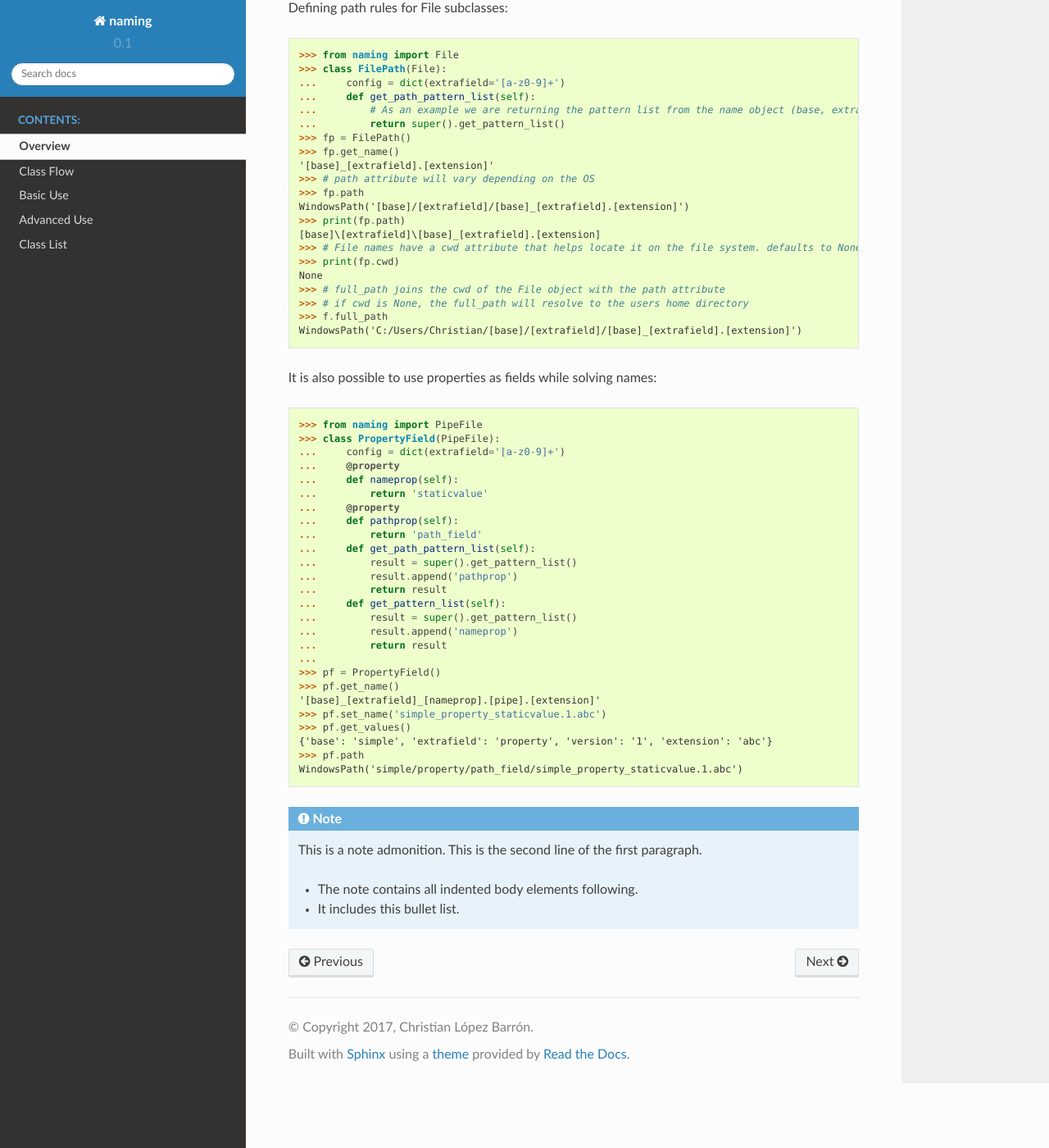
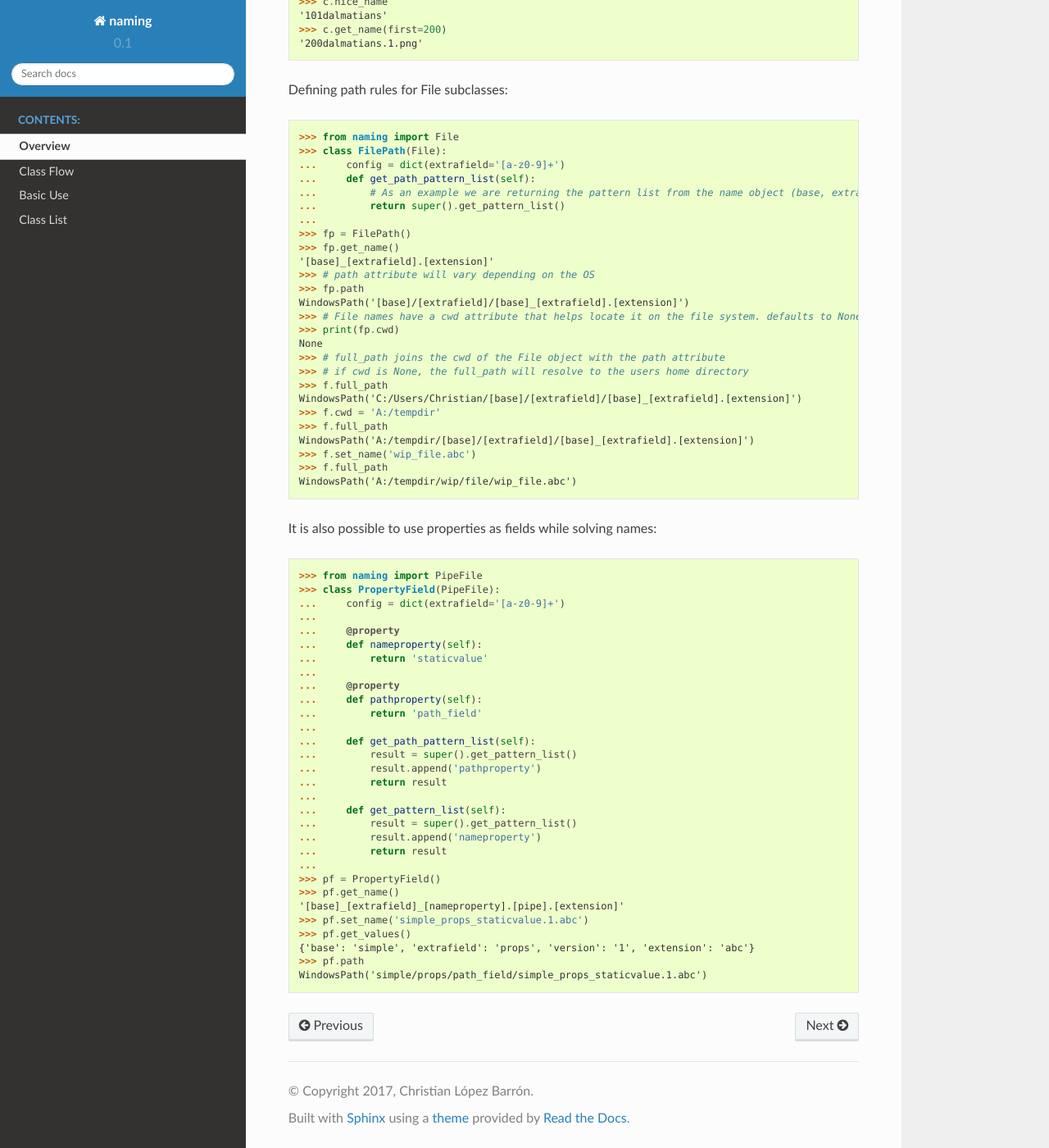
Before and after one commit to chrizzFTD/naming, a Sphinx documentation site: the page built from docs/source/Overview.rst, in a window 1280 px wide and 1400 px high, scrolled down 3382 px. Shown: the whole window at 82% size. Built offline with Sphinx 7.4.7 and the Read the Docs theme 2.0.0, drawn with Linux system fonts in a browser that asks for light colours; some of the changed text lies outside the part shown.

Commit message:
updated docs

```diff
--- a/docs/source/Overview.rst
+++ b/docs/source/Overview.rst
@@ -4,9 +4,9 @@
 .. topic:: Name Objects
 
     This package offers classes representing names as strings that follow a certain pattern convention.
-    New Name objects can subclass from the provided classes in a simple manner. Each Name object has a config attribute
-    that contains the fields and patterns of the convention to follow. Names can also drop fields from their parent
-    classes with the drops attribute, or they can merge / split fields with the compounds attribute.
+    New Name objects can subclass from the provided classes in a simple manner. Each Name object has a **config**
+    attribute that contains the fields and patterns of the convention to follow. Names can also drop fields from their
+    parent classes with the **drops** attribute, or they can merge / split fields with the **compounds** attribute.
 
 Class Flow
 ==========
@@ -87,19 +89,20 @@
         'wipfile.render.7.8.ext',
         'wipfile.render.7.9.ext']
 
-Advanced Use
-============
-
 .. topic:: Creating New Names
 
-    Define custom new fields::
+    The **config**, **drops** and **compounds** attributes are merged on the subclasses to provide a simple but flexible
+    and scalable system that can help rule all names in a project.
 
-        >>> extra_fields = dict(year='[0-9]{4}', user='[a-z]+', another='(constant)', last='[a-zA-Z0-9]+')
-
-    Define the new type::
+    Inheriting from a built-in Name::
 
         >>> from naming import PipeFile
-        >>> ProjectFile = type('ProjectFile', (PipeFile,), dict(config=extra_fields))
+        >>> class ProjectFile(PipeFile):
+        ...     config = dict(year='[0-9]{4}',
+        ...                   user='[a-z]+',
+        ...                   another='(constant)',
+        ...                   last='[a-zA-Z0-9]+')
+        ...
         >>> pf = ProjectFile('project_data_name_2017_christianl_constant_iamlast_base.17.abc')
         >>> pf.get_values()
         {'base': 'project_data_name',
@@ -157,14 +165,13 @@
         ...     def get_path_pattern_list(self):
         ...         # As an example we are returning the pattern list from the name object (base, extrafield)
         ...         return super().get_pattern_list()
+        ...
         >>> fp = FilePath()
         >>> fp.get_name()
         '[base]_[extrafield].[extension]'
         >>> # path attribute will vary depending on the OS
         >>> fp.path
         WindowsPath('[base]/[extrafield]/[base]_[extrafield].[extension]')
-        >>> print(fp.path)
-        [base]\[extrafield]\[base]_[extrafield].[extension]
         >>> # File names have a cwd attribute that helps locate it on the file system. defaults to None
         >>> print(fp.cwd)
         None
@@ -172,39 +179,42 @@
         >>> # if cwd is None, the full_path will resolve to the users home directory
         >>> f.full_path
         WindowsPath('C:/Users/Christian/[base]/[extrafield]/[base]_[extrafield].[extension]')
+        >>> f.cwd = 'A:/tempdir'
+        >>> f.full_path
+        WindowsPath('A:/tempdir/[base]/[extrafield]/[base]_[extrafield].[extension]')
+        >>> f.set_name('wip_file.abc')
+        >>> f.full_path
+        WindowsPath('A:/tempdir/wip/file/wip_file.abc')
 
     It is also possible to use properties as fields while solving names::
 
         >>> from naming import PipeFile
         >>> class PropertyField(PipeFile):
         ...     config = dict(extrafield='[a-z0-9]+')
+        ...
         ...     @property
-        ...     def nameprop(self):
+        ...     def nameproperty(self):
         ...         return 'staticvalue'
+        ...
         ...     @property
-        ...     def pathprop(self):
+        ...     def pathproperty(self):
         ...         return 'path_field'
+        ...
         ...     def get_path_pattern_list(self):
         ...         result = super().get_pattern_list()
-        ...         result.append('pathprop')
+        ...         result.append('pathproperty')
         ...         return result
+        ...
         ...     def get_pattern_list(self):
         ...         result = super().get_pattern_list()
-        ...         result.append('nameprop')
+        ...         result.append('nameproperty')
         ...         return result
         ...
         >>> pf = PropertyField()
         >>> pf.get_name()
-        '[base]_[extrafield]_[nameprop].[pipe].[extension]'
-        >>> pf.set_name('simple_property_staticvalue.1.abc')
+        '[base]_[extrafield]_[nameproperty].[pipe].[extension]'
+        >>> pf.set_name('simple_props_staticvalue.1.abc')
         >>> pf.get_values()
-        {'base': 'simple', 'extrafield': 'property', 'version': '1', 'extension': 'abc'}
+        {'base': 'simple', 'extrafield': 'props', 'version': '1', 'extension': 'abc'}
         >>> pf.path
-        WindowsPath('simple/property/path_field/simple_property_staticvalue.1.abc')
-
-.. note:: This is a note admonition.
-   This is the second line of the first paragraph.
-
-   - The note contains all indented body elements
-     following.
-   - It includes this bullet list.
+        WindowsPath('simple/props/path_field/simple_props_staticvalue.1.abc')
```
Also changed, not shown: other parts of docs/source/Overview.rst (+15 -8 lines).
